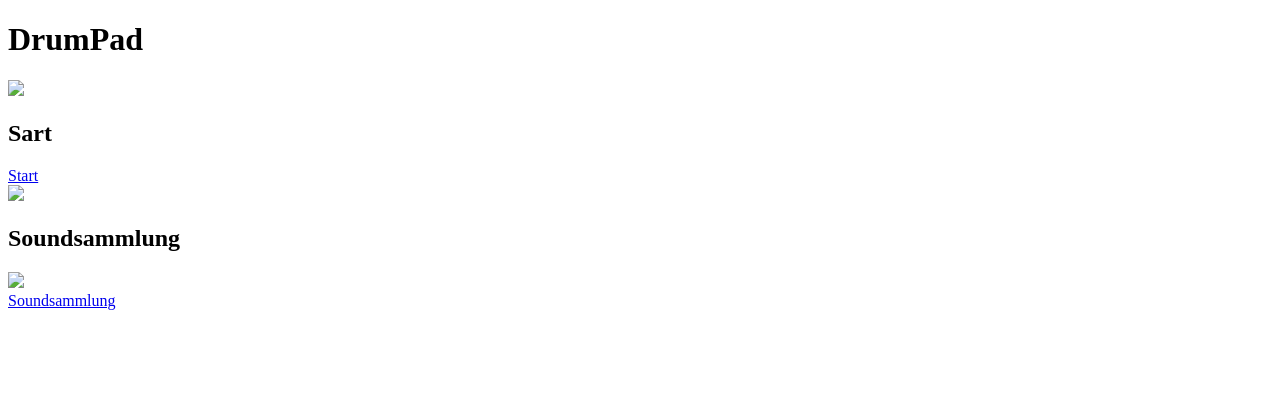
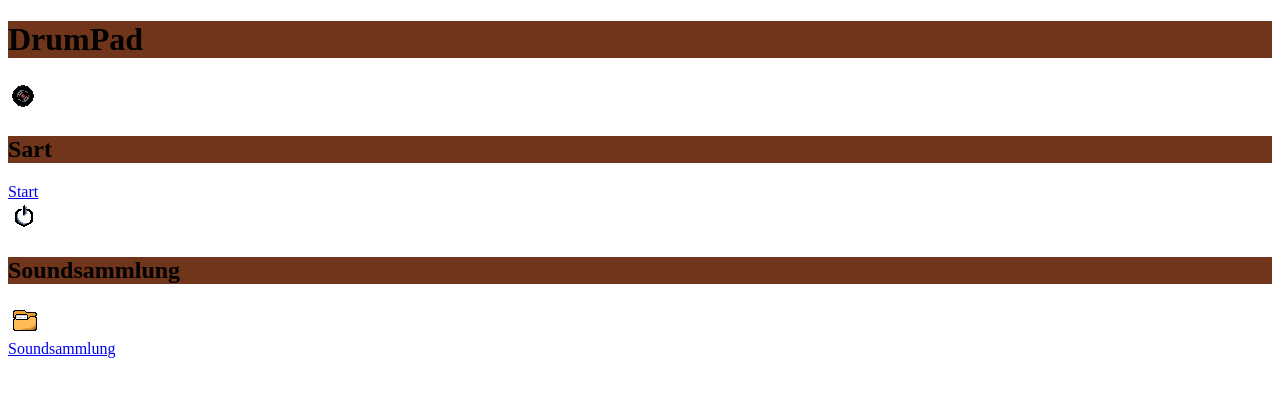
Before and after one commit to LinusMeyer/Drumpad1, a plain HTML site: page index.Html in a window 1280 px wide. Drawn offline with Linux system fonts and the light colour scheme; files whose address does not match are found by name.

Commit message:
Farben verstanden

```diff
--- a/index.Html
+++ b/index.Html
@@ -8,7 +8,7 @@
     <meta name="keywords" content="Schlagwort 1, Schlagwort 2" />
     <meta name="author" content="Name des Autors" />
     <title>DrumPad</title>
-    <link rel="stylesheet" href="myStyle.css" />
+    <link rel="stylesheet" link href="myStyle.css" />
   </head>
 
   <body>
--- /dev/null
+++ b/myStyle.css
@@ -0,0 +1,11 @@
+h1 {
+    background: rgb(112, 53, 26);
+  }
+
+  h2 {
+    background: rgb(112, 53, 26);
+  }
+
+  h3 {
+    background: rgb(112, 53, 26);
+  }
```
Also changed, not shown: Return.png (added), Schallplatte.png (added), Soundfläche.png (added), soundfolder.png (added), startbutton.png (added), 2 other files.
